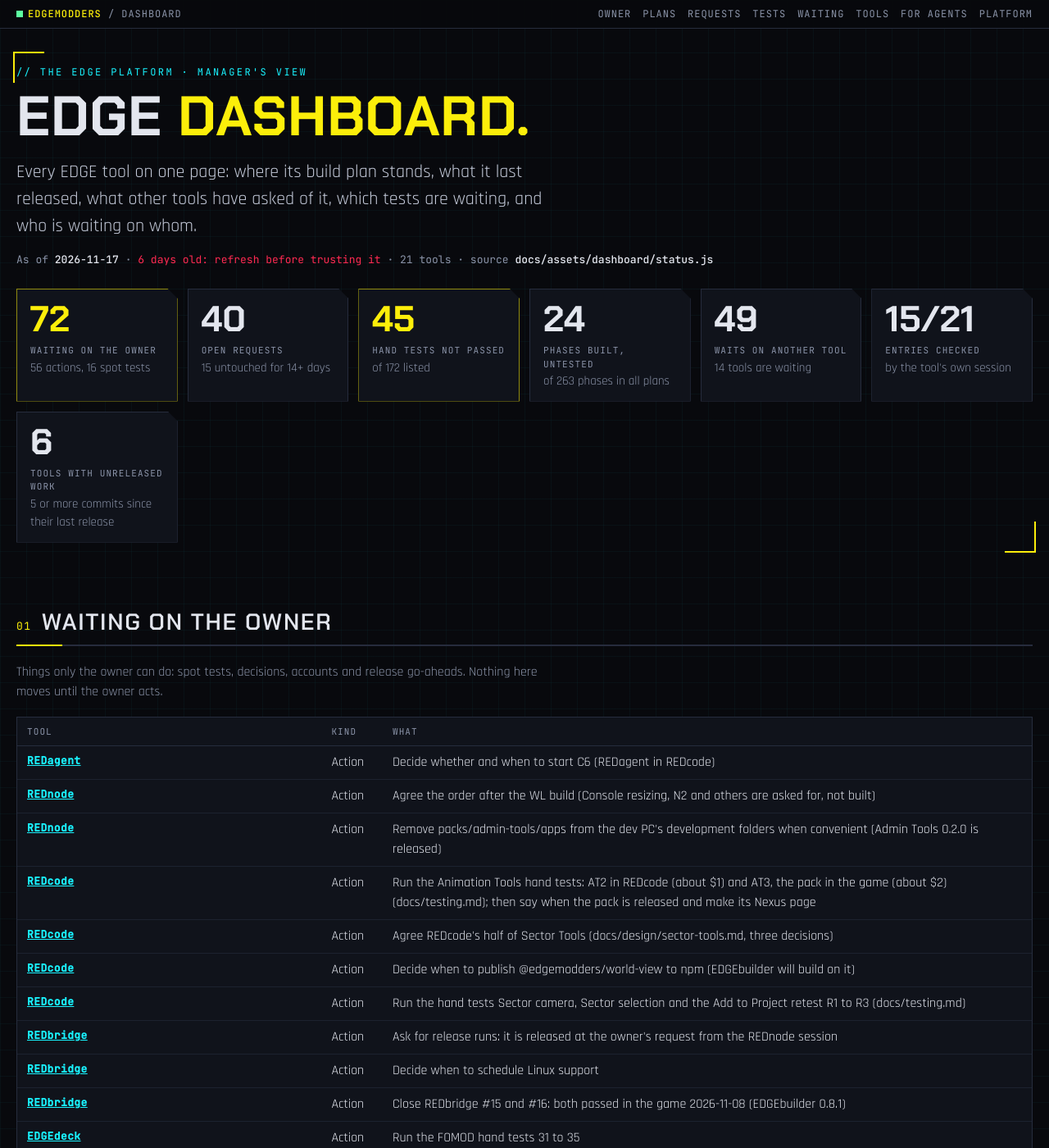
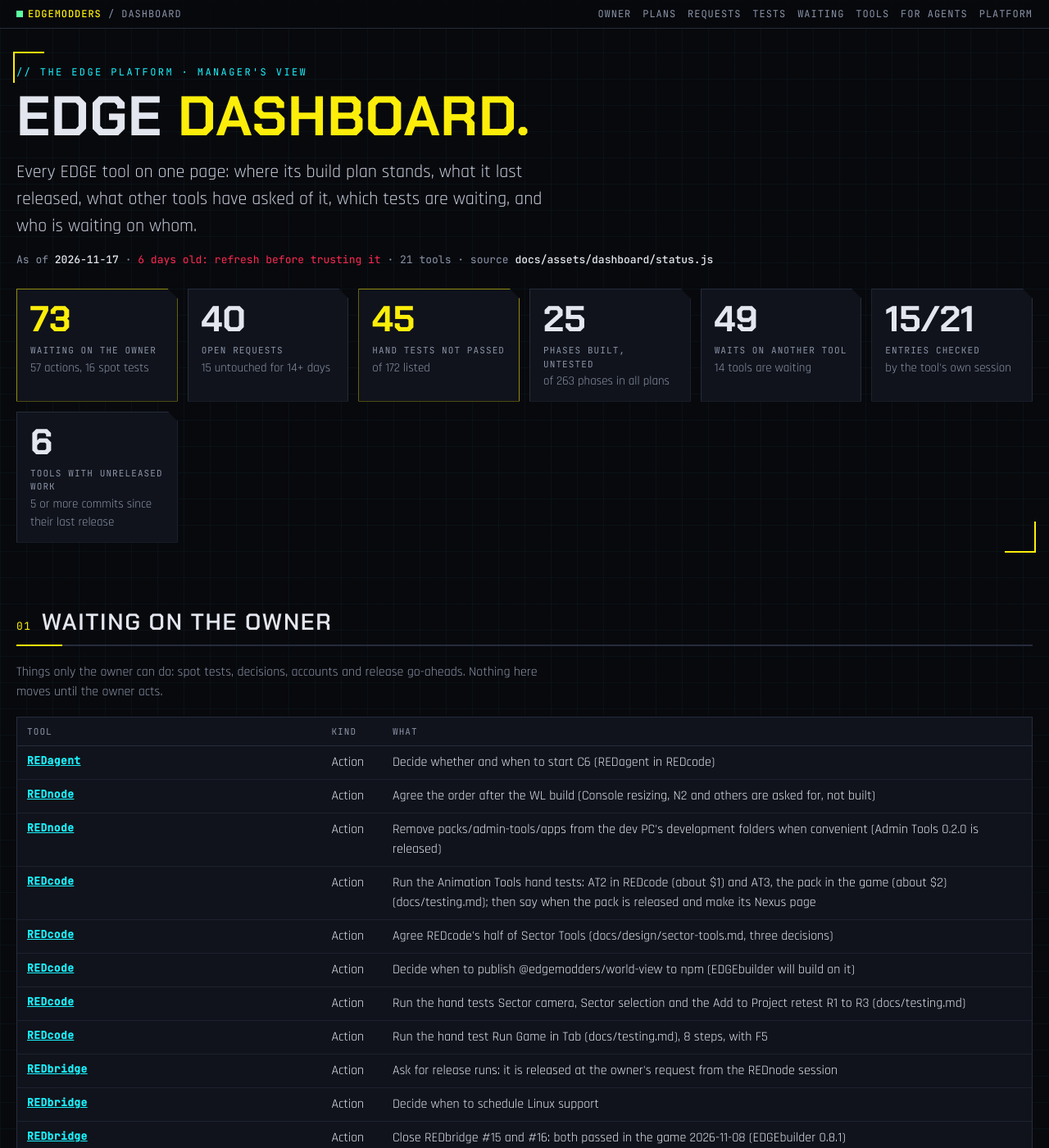
Before and after one commit to Edgemodders/EDGEweb, a Jekyll site: the page docs/dashboard.html, which Jekyll copies as it is, in a window 1280 px wide and 1400 px high. Shown: the whole window at 82% size. Built offline with Jekyll 4.4.1, drawn with Linux system fonts in a browser that asks for light colours; part of the change alters nothing that is shown; some of the changed text lies outside the part shown.

Commit message:
Dashboard: REDcode, Run Game in Tab built, hand test pending

```diff
--- a/docs/assets/dashboard/status.js
+++ b/docs/assets/dashboard/status.js
@@ -979,8 +979,8 @@ window.EDGE_STATUS ={
      },
      {
       "id": "GV",
-      "title": "The game in an editor tab: a docked window with a release key (docs/design/game-view.md, agreed 2026-11-22); spikes done with the owner (window control, the tab rectangle, a loop that keeps the game on a tab); G1 and G2 wait on REDbridge window.*",
-      "status": "planned"
+      "title": "The game in an editor tab (docs/design/game-view.md, agreed 2026-11-22): spikes done with the owner; G2 Run Game in Tab built on REDcode's side against an interim script, hand test not run; the real helper waits on REDbridge window.*",
+      "status": "built, tests pending"
      }
     ]
    },
@@ -1211,7 +1211,8 @@ window.EDGE_STATUS ={
     "Run the Animation Tools hand tests: AT2 in REDcode (about $1) and AT3, the pack in the game (about $2) (docs/testing.md); then say when the pack is released and make its Nexus page",
     "Agree REDcode's half of Sector Tools (docs/design/sector-tools.md, three decisions)",
     "Decide when to publish @edgemodders/world-view to npm (EDGEbuilder will build on it)",
-    "Run the hand tests Sector camera, Sector selection and the Add to Project retest R1 to R3 (docs/testing.md)"
+    "Run the hand tests Sector camera, Sector selection and the Add to Project retest R1 to R3 (docs/testing.md)",
+    "Run the hand test Run Game in Tab (docs/testing.md), 8 steps, with F5"
    ],
    "risks": [
     "REDbridge answers one call at a time"
--- a/docs/dashboard.html
+++ b/docs/dashboard.html
@@ -203,7 +203,7 @@ pre.how { background: #05060a; border: 1px solid var(--line); padding: 12px 14px
 </div>
 <div id="tip" role="tooltip"></div>
 
-<script src="assets/dashboard/status.js?v=252"></script>
+<script src="assets/dashboard/status.js?v=253"></script>
 <script>
 (function () {
   var S = window.EDGE_STATUS;
```
